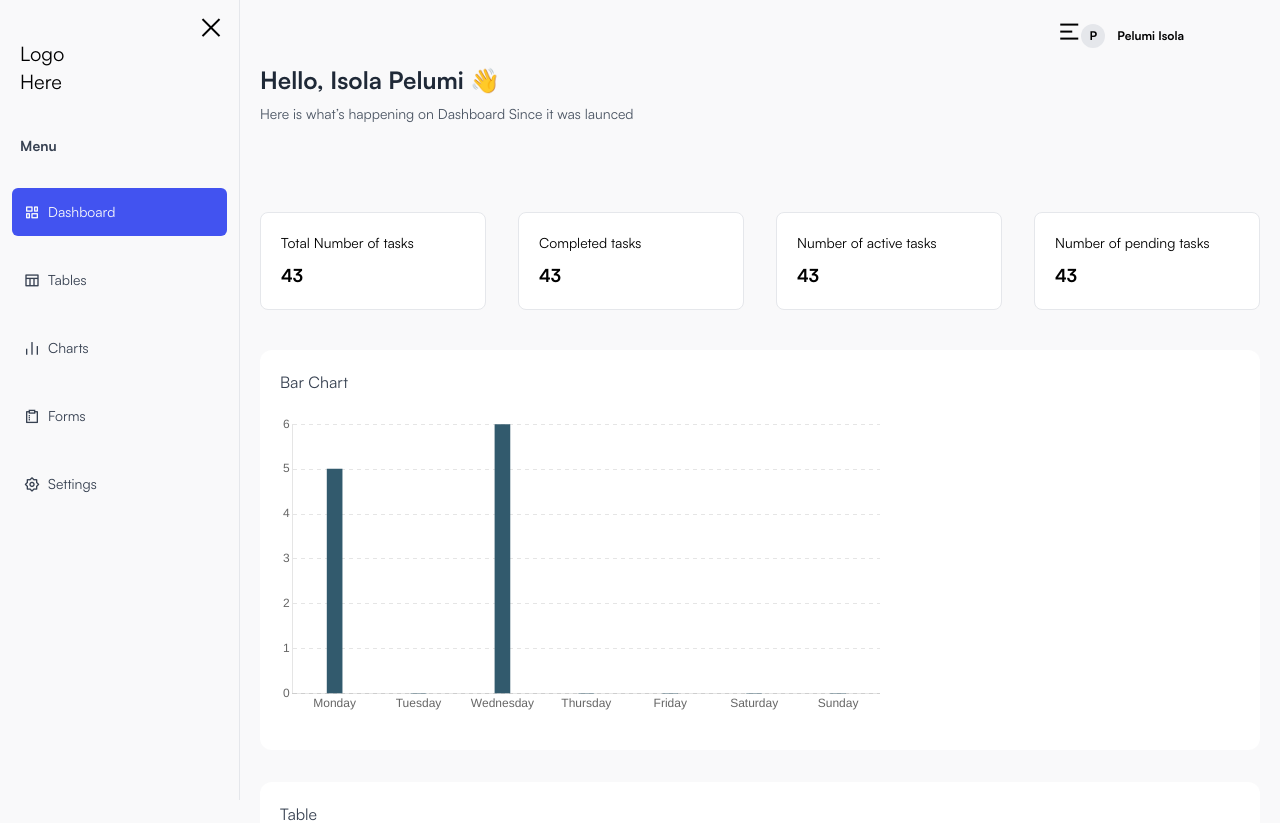
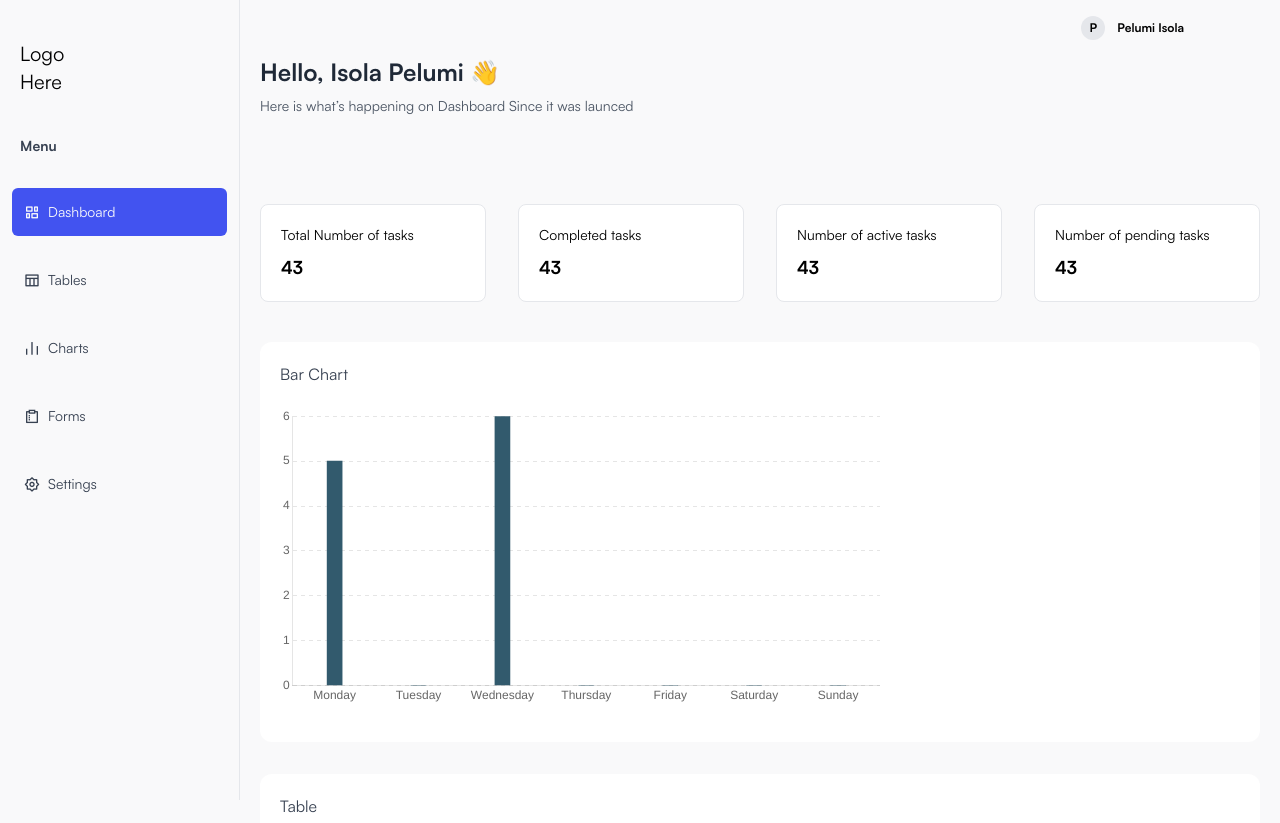
Before and after one commit to philtechphilips/nextjs-dashboard-template, a Next.js app: page /dashboard/home in a window 1280 px wide. Shown: the top 823 px of the page. Built offline with nearby package versions, Linux system fonts and the light colour scheme.

Commit message:
fix: icons

```diff
--- a/components/dashboard/Navbar.tsx
+++ b/components/dashboard/Navbar.tsx
@@ -5,7 +5,7 @@ const Navbar = ({ pageTitle }: any) => {
   const { open, toggleOpen } = navStore();
   return (
     <nav className="w-full flex items-center justify-between md:items-end md:justify-end md:px-24 px-5 py-4 bg-[#F9F9FA]" >
-      <i className="ri-menu-2-line text-2xl" onClick={toggleOpen}></i>
+      <i className="ri-menu-2-line text-2xl md:hidden flex" onClick={toggleOpen}></i>
 
         <div className="flex items-center gap-3">
           <div className="w-6 h-6 bg-gray-200 rounded-full flex items-center justify-center">
--- a/components/dashboard/Sidebar.tsx
+++ b/components/dashboard/Sidebar.tsx
@@ -32,7 +32,7 @@ const Sidebar = () => {
       </div>
 
       <div className="absolute top-3 right-4" onClick={toggleOpen}>
-      <i className="ri-close-large-fill text-2xl"></i>
+      <i className="ri-close-large-fill text-2xl md:hidden flex"></i>
       </div>
       <div className="px-3 py-5">
         <h4 className="font-bold text-gray-700 py-5 px-2 mb-3 text-sm">Menu</h4>
```
